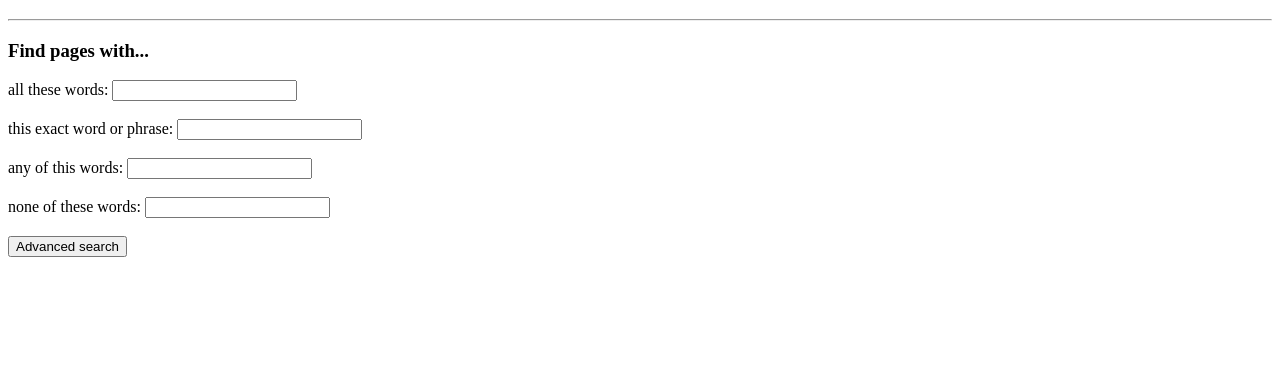
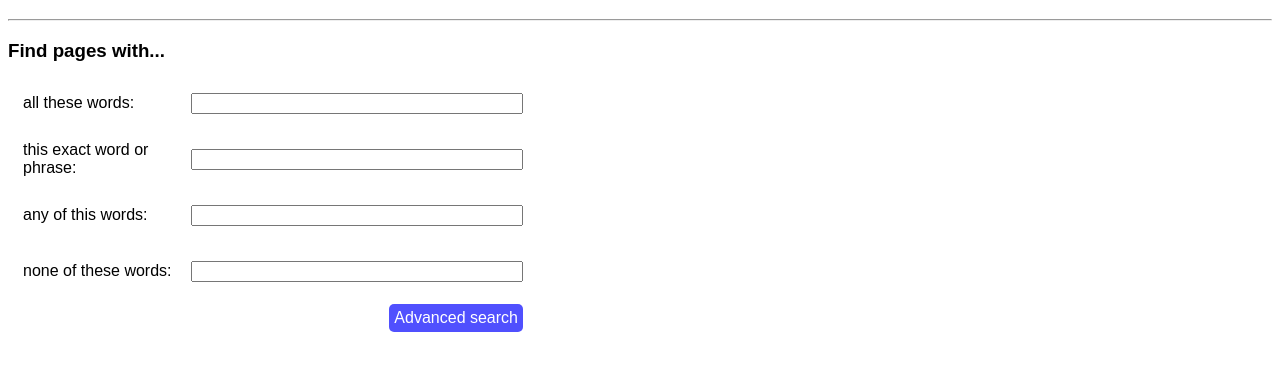
Before and after one commit to Andrespm/CS50W-Project0-Search-, a plain HTML site: page advanced.html in a window 1280 px wide. Shown: the part 95-466 px from the top of the page. Drawn offline with Linux system fonts and the light colour scheme.

Commit message:
Added styling to classes

```diff
--- a/style.css
+++ b/style.css
@@ -48,3 +48,47 @@ div.form {
 .button:hover {
     border: 1px solid gray;
 }
+
+.searchBar:hover {
+    box-shadow: 0 1px 1px 0 rgba(74, 72, 72, 0.24),0 2px 3px 0 rgba(68, 67, 67, 0.19);;
+}
+
+.Abutton {
+    background-color: rgb(80, 80, 254);
+    color: white;
+    font-size: 16px;
+    padding: 5px;
+    border:none;
+    border-radius: 5px;
+}
+
+.Abutton:hover {
+    background-color: blue;
+}
+
+.Button-div {
+    display: flex;
+    justify-content: flex-end;
+    width: 515px;
+}
+
+.Ainput {
+    display: flex;
+    flex-direction: row;
+    align-items: center;
+    padding: 5px;
+    margin: 10px;
+    width: 500px;
+}
+
+.form-input {
+    width: 385px;
+}
+
+label {
+    width: 200px;
+}
+
+.advanced {
+    font-family: Arial, Helvetica, sans-serif;
+}
```
